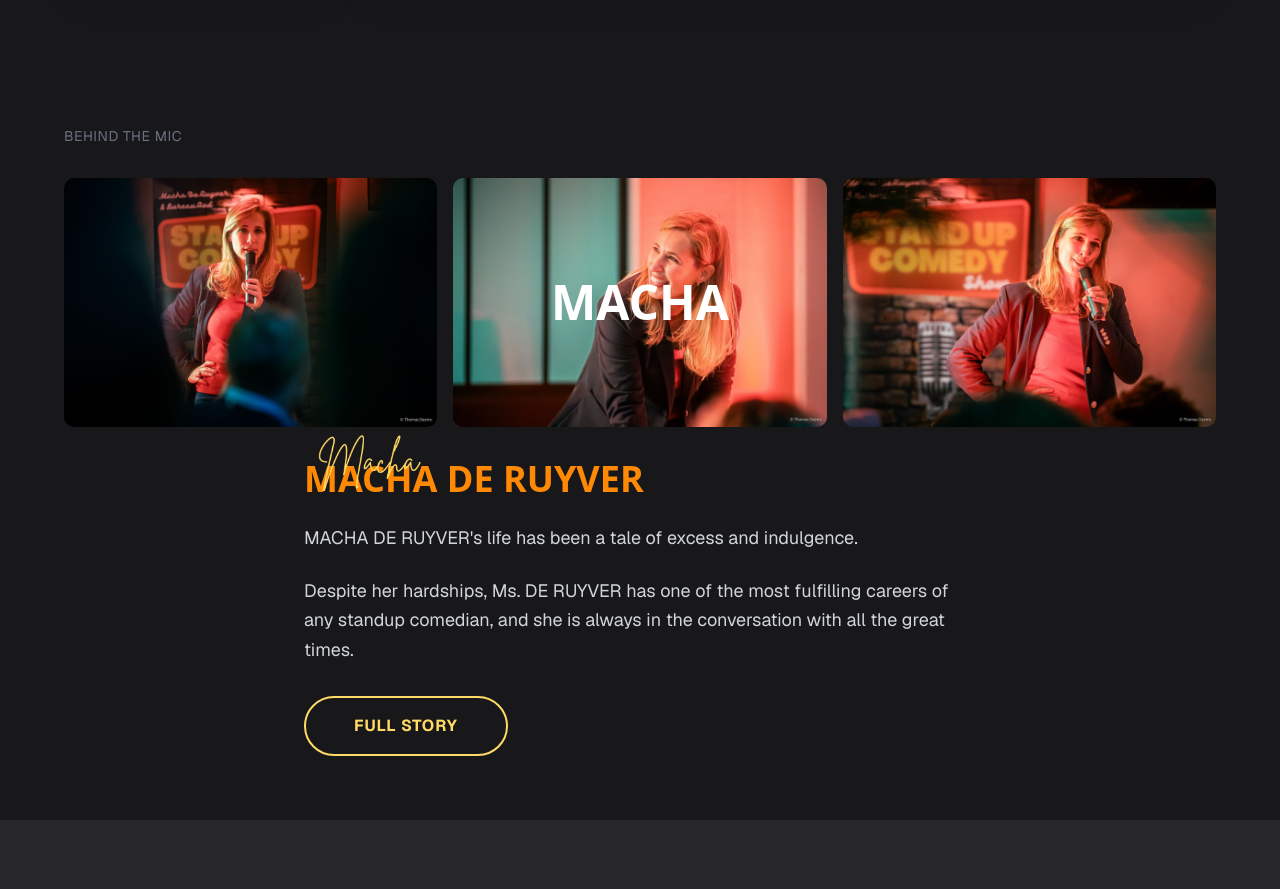
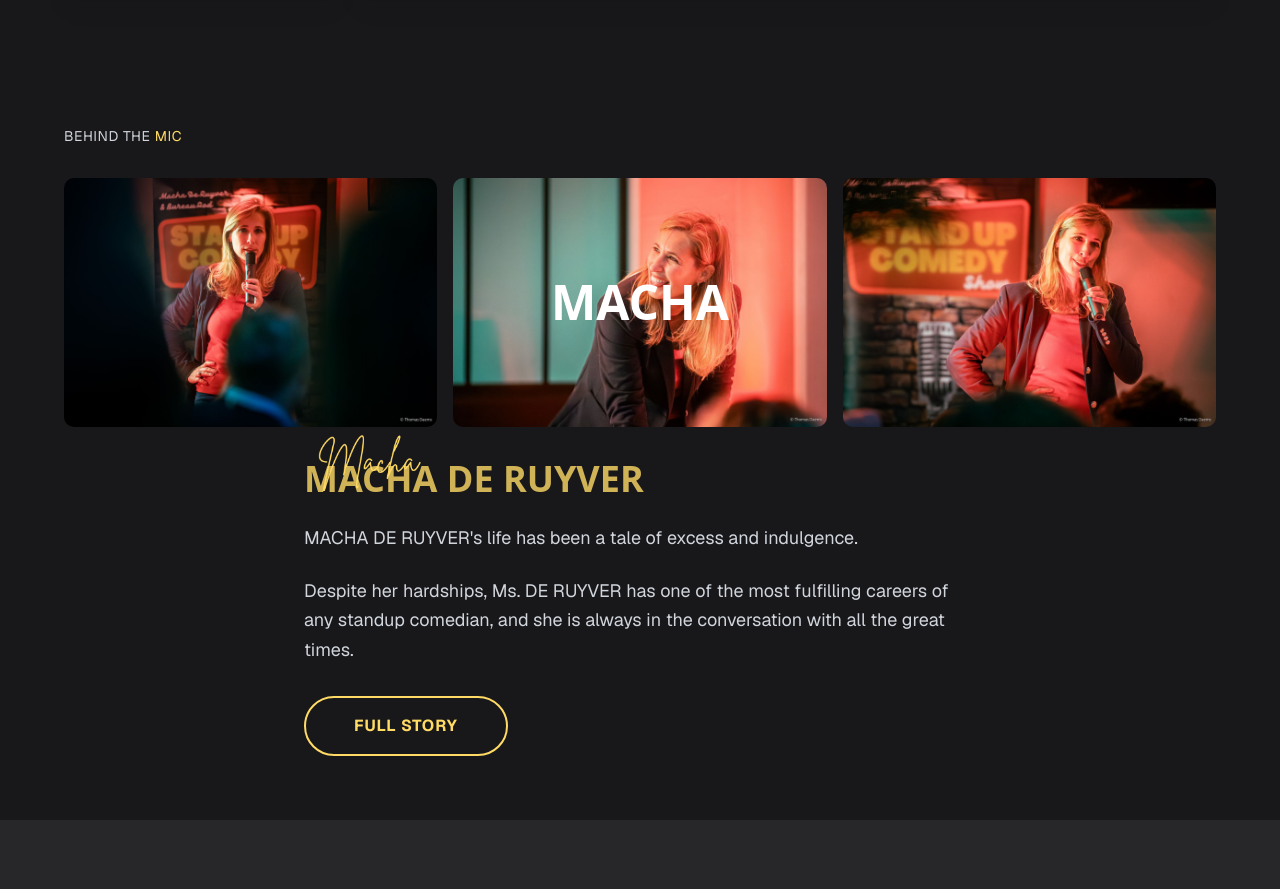
Before and after one commit to zebrapad/chezmacha, a Next.js app: page / in a window 1280 px wide. Shown: the part 3353-4242 px from the top of the page. Built offline with nearby package versions, Linux system fonts and the light colour scheme; no server answers.

Commit message:
Update BEHIND THE MIC section: make MIC yellow, add opacity to name, match image design exactly

```diff
--- a/src/app/page.tsx
+++ b/src/app/page.tsx
@@ -262,7 +262,10 @@ const PodcastSection = () => {
 const AboutSection = () => (
   <div className="bg-zinc-900 py-16 px-8">
     <div className="max-w-6xl mx-auto">
-      <h2 className="text-sm uppercase text-gray-500 mb-8 tracking-wider">BEHIND THE MIC</h2>
+      <h2 className="text-sm uppercase mb-8 tracking-wider">
+        <span className="text-gray-300">BEHIND THE </span>
+        <span style={{ color: '#ffda65' }}>MIC</span>
+      </h2>
       <div className="relative">
         <div className="grid grid-cols-1 md:grid-cols-3 gap-4">
           <img src="/asset/optimized_macha1.jpg" alt="MACHA DE RUYVER" className="w-full h-auto rounded-lg object-cover" />
@@ -276,7 +279,11 @@ const AboutSection = () => (
       <div className="mt-8 max-w-2xl mx-auto">
         <div className="text-left">
           <div className="relative mb-6">
-            <h3 className="text-4xl font-bold text-orange-400" style={{ fontFamily: 'system-ui, -apple-system, "Segoe UI", Roboto, sans-serif' }}>
+            <h3 className="text-4xl font-bold" style={{
+              fontFamily: 'system-ui, -apple-system, "Segoe UI", Roboto, sans-serif',
+              color: '#ffda65',
+              opacity: 0.8
+            }}>
               MACHA DE RUYVER
             </h3>
             <img
```
